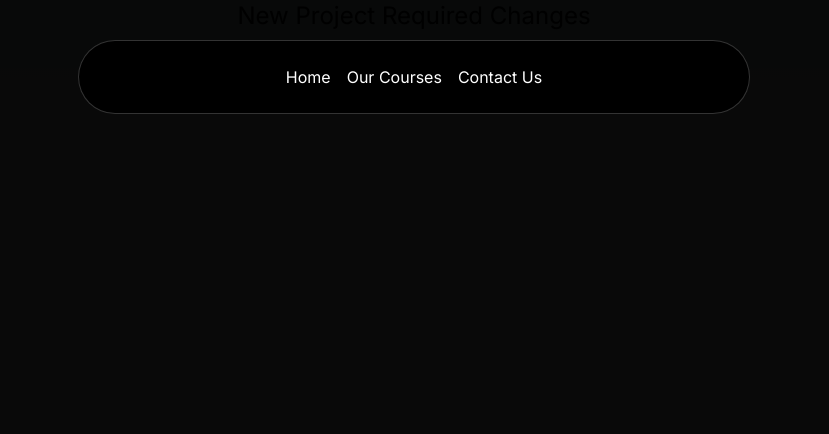
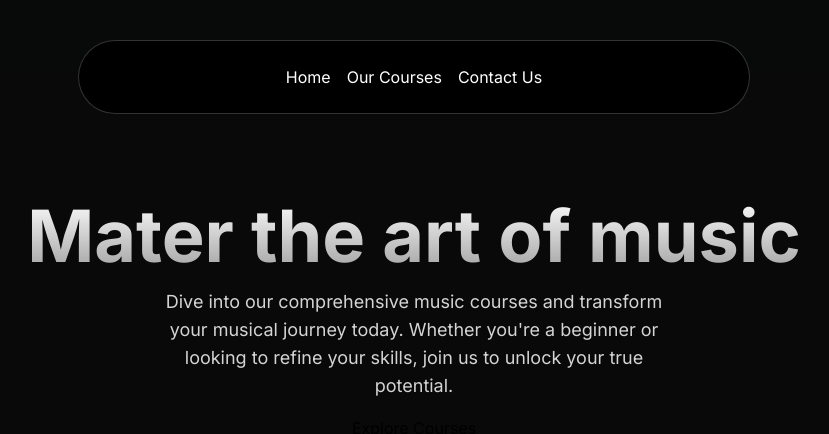
Before and after one commit to Ramavtar-Nagar/EdTech_Web_App, a Next.js app: page / in a window 1280 px wide. Shown: the top 434 px of the page, without its empty margins (226-1055 px from the left). Built offline with nearby package versions, Linux system fonts and the light colour scheme.

Commit message:
Hero Section Completed, Ongoing Spotlight

```diff
--- a/src/app/page.tsx
+++ b/src/app/page.tsx
@@ -1,8 +1,9 @@
+import HeroSection from "@/components/HeroSection";
 
 export default function Home() {
   return (
     <main className="min-h-screen bg-black/[0.96] antialiased bg-grid-white/[0.03]">
-      <h1 className="text-2xl text-center">New Project Required Changes</h1>
+      <HeroSection />
     </main>
   );
 }
--- /dev/null
+++ b/src/components/HeroSection.tsx
@@ -0,0 +1,26 @@
+import Link from "next/link"
+import { Spotlight } from "./ui/Spotlight"
+import { Button } from "./ui/moving-border";
+
+function HeroSection() {
+  return (
+    <div
+    className=" h-auto md:h-[40rem] w-full rounded-md flex flex-col items-center justify-center relative overflow-hidden mx-auto py-10 md:py-0">
+        <div className="p-4 relative z-10 w-full text-center">
+            <h1 className="mt-20 md:mt-0 text-4xl md:text-7xl font-bold bg-clip-text text-transparent bg-gradient-to-b from-neutral-50 to-neutral-400">
+                Mater the art of music
+            </h1>
+            <p className="mt-4 font-normal text-base md:text-lg text-neutral-300 max-w-lg mx-auto">
+                Dive into our comprehensive music courses and transform your musical journey today. Whether you're a beginner or looking to refine your skills, join us to unlock your true potential.
+            </p>
+            <div className="mt-4">
+                <Link href={"/courses"}>
+                    Explore Courses
+                </Link>
+            </div>
+        </div>
+    </div>
+  )
+}
+
+export default HeroSection
--- /dev/null
+++ b/src/components/ui/Spotlight.tsx
@@ -0,0 +1,56 @@
+import React from "react";
+import { cn } from "@/utils/cn";
+
+type SpotlightProps = {
+  className?: string;
+  fill?: string;
+};
+
+export const Spotlight = ({ className, fill }: SpotlightProps) => {
+  return (
+    <svg
+      className={cn(
+        "animate-spotlight pointer-events-none absolute z-[1]  h-[169%] w-[138%] lg:w-[84%] opacity-0",
+        className
+      )}
+      xmlns="http://www.w3.org/2000/svg"
+      viewBox="0 0 3787 2842"
+      fill="none"
+    >
+      <g filter="url(#filter)">
+        <ellipse
+          cx="1924.71"
+          cy="273.501"
+          rx="1924.71"
+          ry="273.501"
+          transform="matrix(-0.822377 -0.568943 -0.568943 0.822377 3631.88 2291.09)"
+          fill={fill || "white"}
+          fillOpacity="0.21"
+        ></ellipse>
+      </g>
+      <defs>
+        <filter
+          id="filter"
+          x="0.860352"
+          y="0.838989"
+          width="3785.16"
+          height="2840.26"
+          filterUnits="userSpaceOnUse"
+          colorInterpolationFilters="sRGB"
+        >
+          <feFlood floodOpacity="0" result="BackgroundImageFix"></feFlood>
+          <feBlend
+            mode="normal"
+            in="SourceGraphic"
+            in2="BackgroundImageFix"
+            result="shape"
+          ></feBlend>
+          <feGaussianBlur
+            stdDeviation="151"
+            result="effect1_foregroundBlur_1065_8"
+          ></feGaussianBlur>
+        </filter>
+      </defs>
+    </svg>
+  );
+};
```
